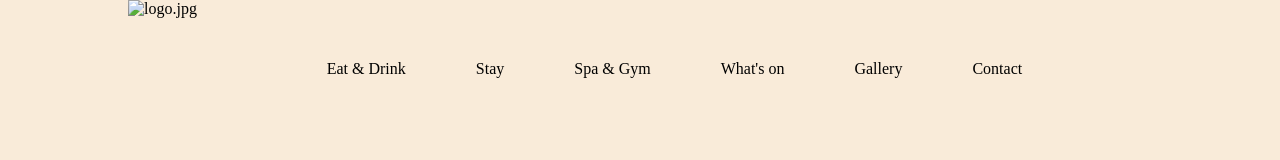
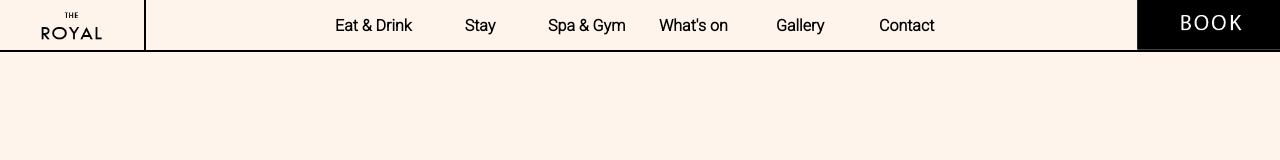
Before and after one commit to kovacsborka/behance-ui-build, a plain HTML site: page frontend/index.html in a window 1280 px wide. Drawn offline with Linux system fonts and the light colour scheme.

Commit message:
navbar changes

```diff
--- a/frontend/index.html
+++ b/frontend/index.html
@@ -5,17 +5,35 @@
 	<meta http-equiv="X-UA-Compatible" content="IE=edge">
 	<meta name="viewport" content="width=device-width, initial-scale=1.0">
 	<title>The Royal Hotel</title>
+				<!-- FAVICON only -->
+				<!-- <link rel="apple-touch-icon" sizes="180x180" href="/apple-touch-icon.png">
+				<link rel="icon" type="image/png" sizes="32x32" href="/favicon-32x32.png">
+				<link rel="icon" type="image/png" sizes="16x16" href="/favicon-16x16.png">
+				<link rel="manifest" href="/site.webmanifest"> -->
+	<!-- FONTS only -->
+	<link rel="preconnect" href="https://fonts.googleapis.com">
+	<link rel="preconnect" href="https://fonts.gstatic.com" crossorigin>
+	<link href="https://fonts.googleapis.com/css2?family=Roboto:wght@300&display=swap" rel="stylesheet">
+				<!-- CSS only -->
+				<!-- <link rel="stylesheet" href="https://cdn.jsdelivr.net/npm/bootstrap@4.6.1/dist/css/bootstrap.min.css">
+				<script src="https://cdn.jsdelivr.net/npm/jquery@3.5.1/dist/jquery.slim.min.js"></script>
+				<script src="https://cdn.jsdelivr.net/npm/popper.js@1.16.1/dist/umd/popper.min.js"></script>
+				<script src="https://cdn.jsdelivr.net/npm/bootstrap@4.6.1/dist/js/bootstrap.bundle.min.js"></script> -->
 	<link rel="stylesheet" href="style.css">
+
+
 </head>
 <body>
 	<div class="container">
-		<img src="logo.jpg" alt="logo.jpg" class="logo">
+		<a href="">
+			<img src="project_pics/logo.jpg" alt="logo.jpg" class="logo">
+		</a>
 		<nav>
 			<ul>
 				<li>
 					<a href="#">Eat & Drink</a>
 				</li>
-				<li>
+				<li >
 					<a href="#">Stay</a>
 				</li>
 				<li>
@@ -32,6 +50,11 @@
 				</li>
 			</ul>
 		</nav>
+			<a href="#">
+				<img src="project_pics/book.png" alt="book" class="book">
+			</a>
 	</div>
+
+
 </body>
 </html>
--- a/frontend/style.css
+++ b/frontend/style.css
@@ -7,6 +7,7 @@ box-sizing: border-box;
 background: transparent;
 font-family: inherit;
 }
+
 a{
 text-decoration: none;
 }
@@ -36,28 +37,87 @@ border-radius: 0;
 
 body {
     margin: 0;
-    background-color: #f9ebd9;
+    background-color: #fef4eb;
+    font-family: 'Roboto', sans-serif;
+
 }
 
 .container {
-    width: 80%;
+    display: flex;
+    justify-content: center;
+    width: 100%;
     margin: 0 auto;
+    border-bottom: 2px solid;
 }
 
 .logo {
-    float: left;
+    position: fixed;
+    top: 0;
+    left: 0;
+    height: 50px;
+    border-right: 2px solid black;
+}
+
+.book {
+    position: fixed;
+    top: 0;
+    right: 0;
+    height: 50px;
+}
+
+nav {
+    width: 50%;
+    display: flex;
+    height: 50px;
+    justify-content: center;
+
 }
 
 nav ul {
     display: flex;
     justify-content: center;
+    justify-content: space-evenly;
+    align-items: center;
+    width: 100%;
+    height: 100%;
     margin: 0;
     padding: 0;
     list-style: none;
 }
 
 nav li {
-    display: inline-block;
-    margin: 35px;
-    padding-top: 25px;
+    display: flex;
+    font-weight: bold;
+    width: 100%;
+    height: 100%;
+    align-items: center;
+    justify-content: center;
+
 }
+
+nav ul li:hover {
+    background-color: black;
+    color: white;
+    transition: 50ms ease-in;
+    border: inherit;
+    border-left: none;
+}
+
+/* nav ul li:last-child {
+    background-color: black;
+    color: white;
+    font-size: 18px;
+    font-weight: bold;
+
+} */
+
+nav ul li:active ::before {
+    content: "•";
+    color: #000000;
+    margin: 0 10px;
+}
+
+.container {
+    position: fixed;
+    top: 0;
+}
```
Also changed, not shown: frontend/android-chrome-192x192.png (added), frontend/android-chrome-512x512.png (added), frontend/apple-touch-icon.png (added), frontend/favicon-16x16.png (added), frontend/favicon-32x32.png (added), frontend/favicon.ico (added), frontend/project_pics/book.png (added), frontend/project_pics/chicago.jpg (added), frontend/project_pics/la.jpg (added), frontend/project_pics/ny.jpg (added), frontend/site.webmanifest (added).
